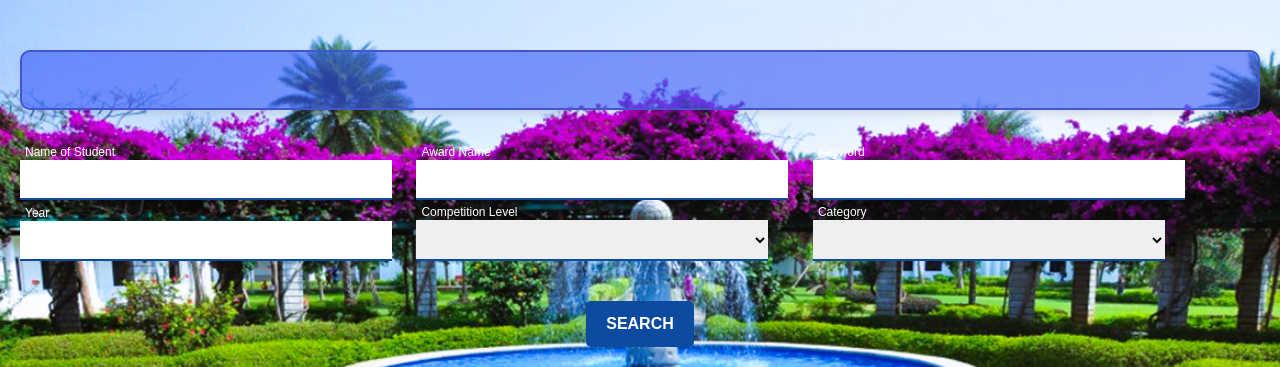
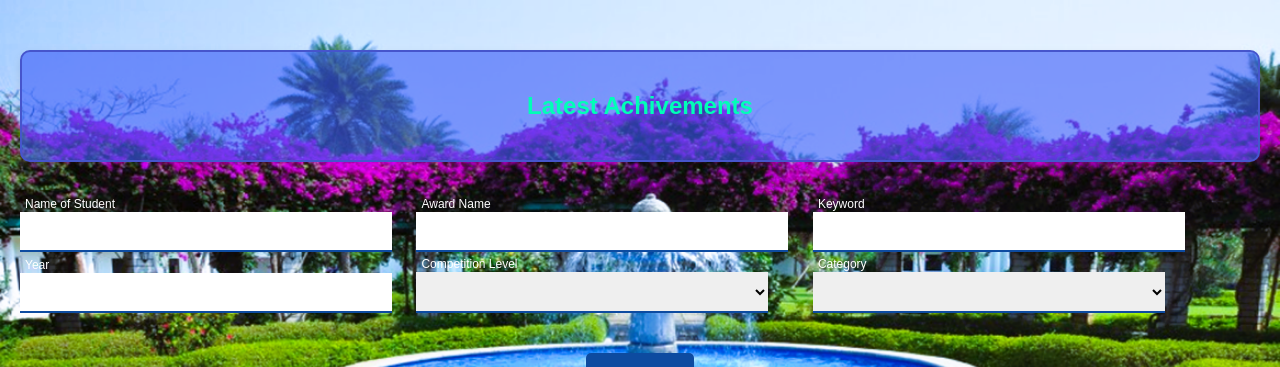
Before and after one commit to Ashwin0006/studentActivity-Digitization, a Flask app: template templates/view_details.html in a window 1280 px wide. Shown: the top 367 px of the page. Run offline with Flask 3, Linux system fonts and the light colour scheme; the template is opened without the code that fills it, so the values that code supplies are empty.

Commit message:
Minor Corrections and Mini Demo

```diff
--- a/main.py
+++ b/main.py
@@ -23,8 +23,8 @@ def view_details():
                    ORDER BY year desc
                    FETCH FIRST 2 ROWS ONLY""")
     data_latest = cursor.fetchall()
-    latest_1 = f"{data_latest[0][0]} has won {data_latest[0][1]} in the event {data_latest[0][2]} on {data_latest[0][3]} which is a {data_latest[0][4]} competition!"
-    latest_2 = f"{data_latest[1][0]} has won {data_latest[1][1]} in the event {data_latest[1][2]} on {data_latest[1][3]} which is a {data_latest[1][4]} competition!"
+    latest_1 = f"{data_latest[0][0]} has won {data_latest[0][1]} in the event {data_latest[0][2]} on {data_latest[0][3]}, {data_latest[0][4]} which is a {data_latest[0][5]} competition!"
+    latest_2 = f"{data_latest[1][0]} has won {data_latest[1][1]} in the event {data_latest[1][2]} on {data_latest[1][3]}, {data_latest[1][4]} which is a {data_latest[1][5]} competition!"
 
     cursor.execute("""SELECT student_name, award_name, event_name, month, year, competition_level
                    FROM data_awards
--- a/templates/view_details.html
+++ b/templates/view_details.html
@@ -104,6 +104,11 @@
 <body>
     <form method="post" action="{{ url_for('search') }}">
         <div class="bordered-box">
+            <centre>
+                <h2 style="color: #00ffb7;">
+                    Latest Achivements
+                </h1>
+            </centre>
             <p>{{ latest_1 }}</p>
             <p>{{ latest_2 }}</p>
         </div>
```
